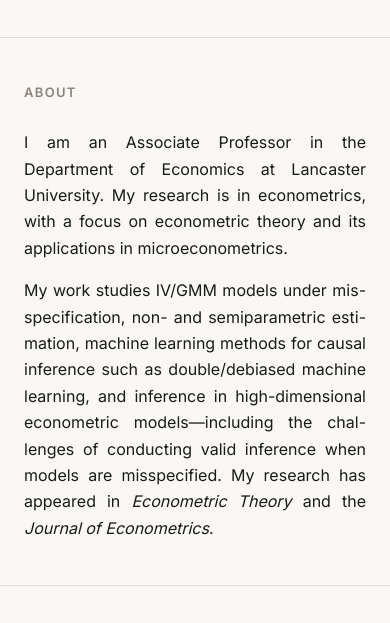
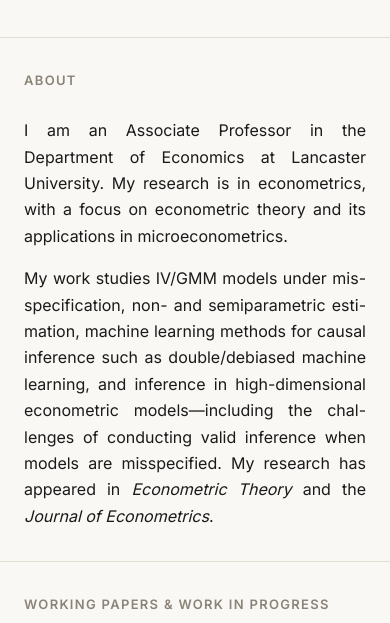
Before and after one commit to david-bkang/david-bkang.github.io, a plain HTML site: page index.html in a window 390 px wide. Shown: the part 477-1100 px from the top of the page. Drawn offline with Linux system fonts and the light colour scheme.

Commit message:
Reduce section spacing
Co-Authored-By: Claude Opus 5.5 <noreply@anthropic.com>

```diff
--- a/index.html
+++ b/index.html
@@ -90,7 +90,7 @@
 
     /* ---- Sections: generous spacing + clearer dividers ---- */
     .research-stack{display:flex; flex-direction:column;}
-    section{padding:56px 0; border-top:1px solid var(--line); scroll-margin-top:72px;}
+    section{padding:40px 0; border-top:1px solid var(--line); scroll-margin-top:72px;}
     h2{
       font-size:13px; font-weight:600;
       letter-spacing:.1em; text-transform:uppercase; color:var(--faint);
@@ -162,7 +162,7 @@
       .avatar{width:118px; height:118px;}
       .nav-links{gap:16px;}
       .nav-name{display:none;}
-      section{padding:44px 0;}
+      section{padding:32px 0;}
       .contact-grid{grid-template-columns:1fr;}
       .contact-grid dt{padding-top:10px;}
     }
```
